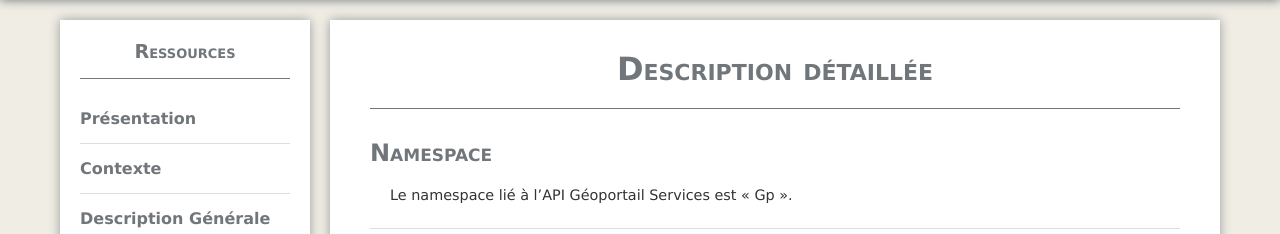
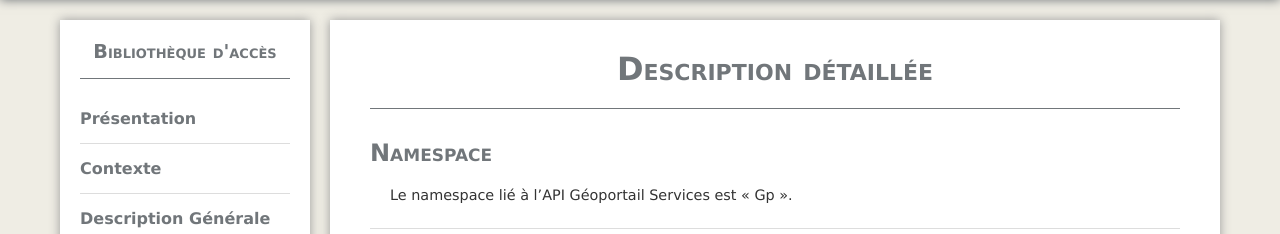
Before and after one commit to IGNF/evolution-apigeoportail, a Jekyll site: the page built from bibacces/dd-namespace-decoupage-fonctionnel.md, in a window 1280 px wide. Shown: the part 120-354 px from the top of the page. Built offline with Jekyll 4.4.1, drawn with Linux system fonts in a browser that asks for light colours; nearby versions of some CDN libraries; some of the changed text lies outside the part shown.

Commit message:
rename Ressources part 2

```diff
--- a/_config.yml
+++ b/_config.yml
@@ -9,7 +9,7 @@ collections: null
 # Varaibles
 title: "Evolution API Géoportail"
 apiServices: "Bibliothèque d'accès"
-apiServicesShort: "Ressources"
+apiServicesShort: "Bibliothèque d'accès"
 extensions: "Extensions Géoportail"
 extensionsShort: "Extensions"
 extensionOL3: "Extension Géoportail pour OpenLayers 3"
@@ -45,9 +45,9 @@ markdown:    kramdown
 excerpt_separator: "\n\n"
 
 # Serving
-# detach:  false
-#port:    4000
-#host:    127.0.0.1
+detach:  false
+port:    4000
+host:    127.0.0.1
 baseurl: "/evolution-apigeoportail" # does not include hostname
 # baseurl: ".." # does not include hostname
 
```
